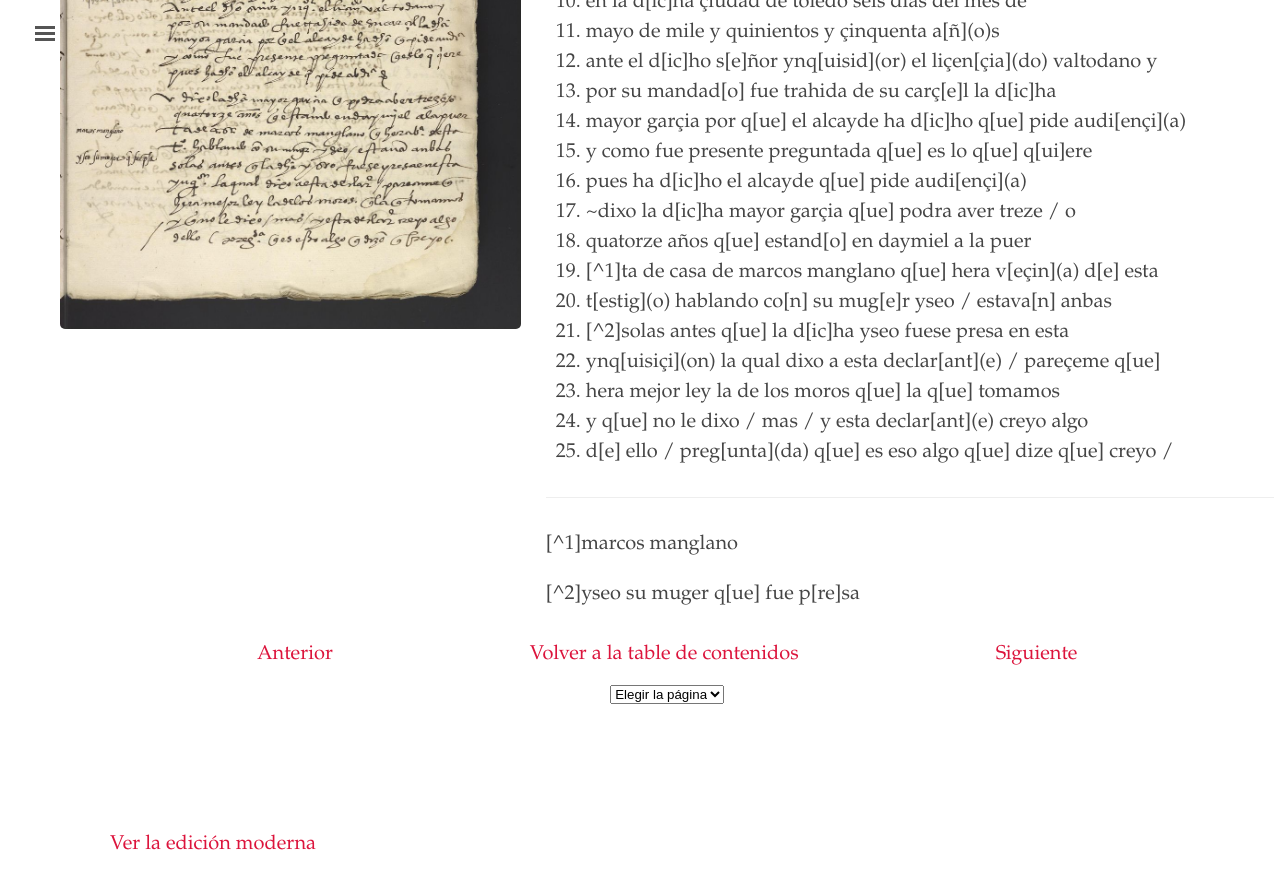
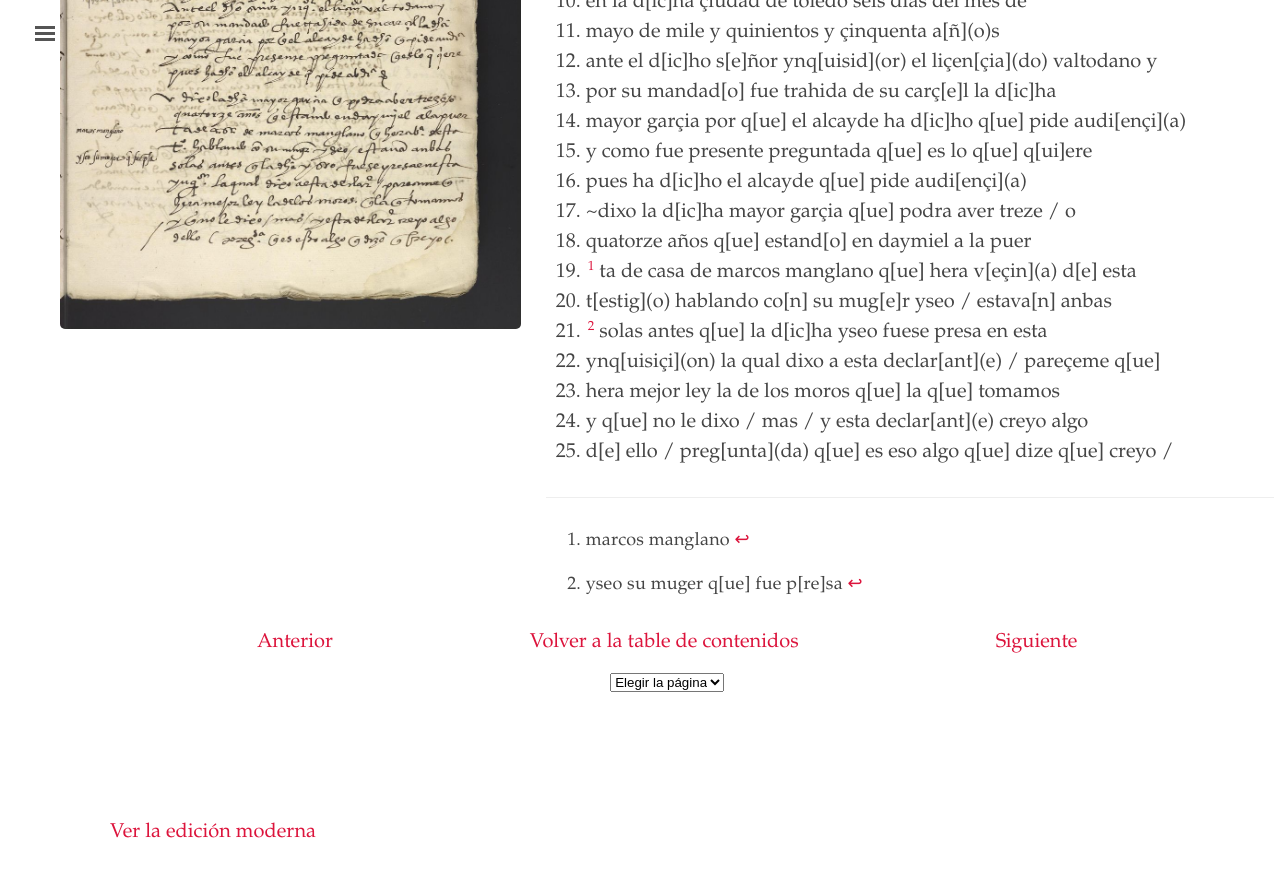
Before and after one commit to digbmc/moriscos-daimel, a Jekyll site: the page built from _texts/folder-2-6r.md, in a window 1280 px wide and 900 px high, scrolled down 560 px. Shown: the top 889 px of the window. Built offline with Jekyll 4.4.1, drawn with Linux system fonts in a browser that asks for light colours.

Commit message:
Update folder-2-6r.md

```diff
--- a/_texts/folder-2-6r.md
+++ b/_texts/folder-2-6r.md
@@ -25,9 +25,9 @@ vi \[6\]
 16. pues ha d\[ic\]ho el alcayde q\[ue\] pide audi\[ençi\](a)
 17. ~dixo la d\[ic\]ha mayor garçia q\[ue\] podra aver treze / o
 18. quatorze años q\[ue\] estand\[o\] en daymiel a la puer
-19. [^1]ta de casa de marcos manglano q\[ue\] hera v\[eçin\](a) d\[e\] esta
+19. [^1] ta de casa de marcos manglano q\[ue\] hera v\[eçin\](a) d\[e\] esta
 20. t\[estig\](o) hablando co\[n\] su mug\[e\]r yseo / estava\[n\] anbas
-21. [^2]solas antes q\[ue\] la d\[ic\]ha yseo fuese presa en esta
+21. [^2] solas antes q\[ue\] la d\[ic\]ha yseo fuese presa en esta
 22. ynq\[uisiçi\](on) la qual dixo a esta declar\[ant\](e) / pareçeme q\[ue\]
 21. hera mejor ley la de los moros q\[ue\] la q\[ue\] tomamos
 22. y q\[ue\] no le dixo / mas / y esta declar\[ant\](e) creyo algo
@@ -35,6 +35,6 @@ vi \[6\]
 
 <hr>
 
-[^1]marcos manglano
+[^1]: marcos manglano
 
-[^2]yseo su muger q\[ue\] fue p\[re\]sa
+[^2]: yseo su muger q\[ue\] fue p\[re\]sa
```
